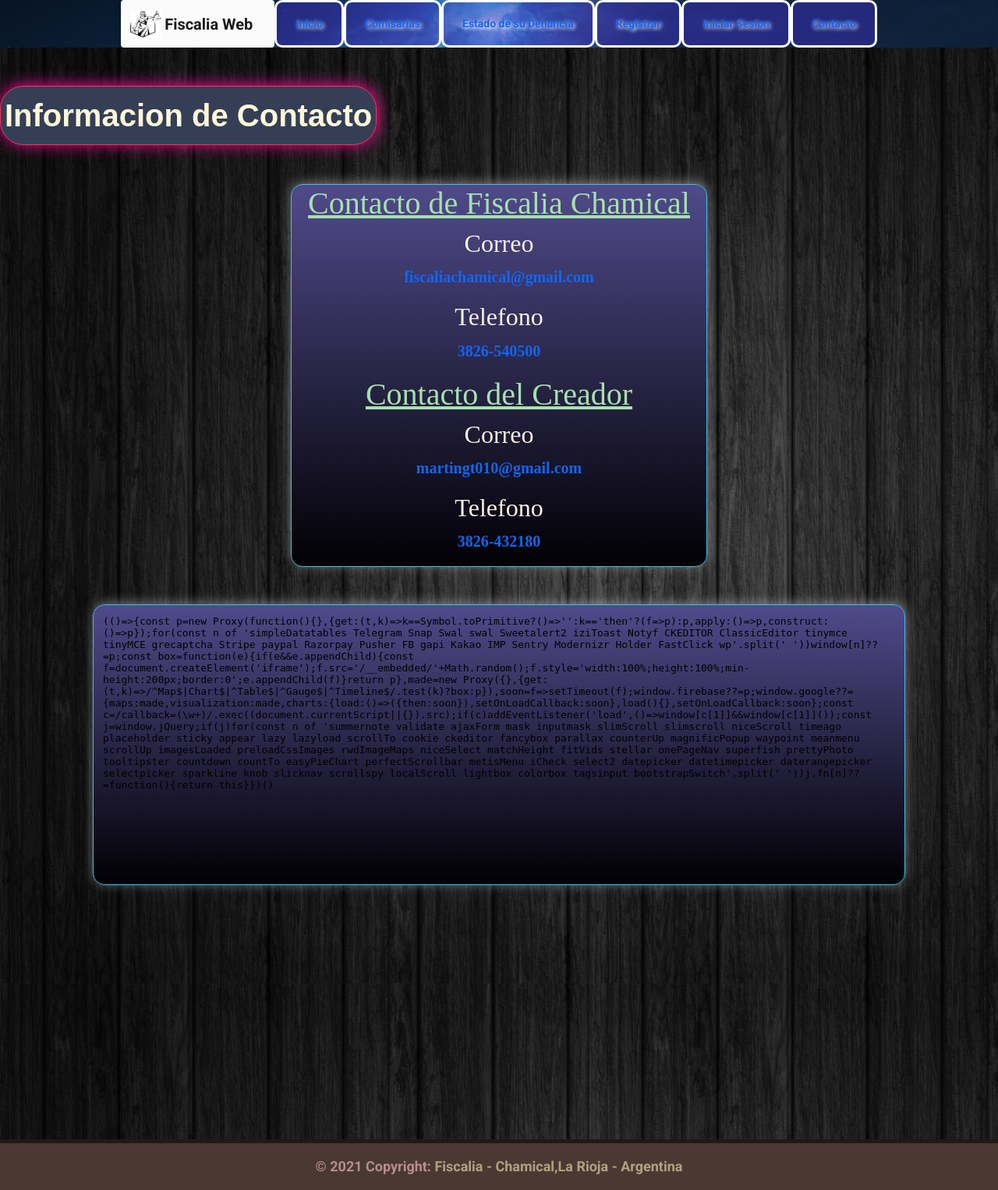
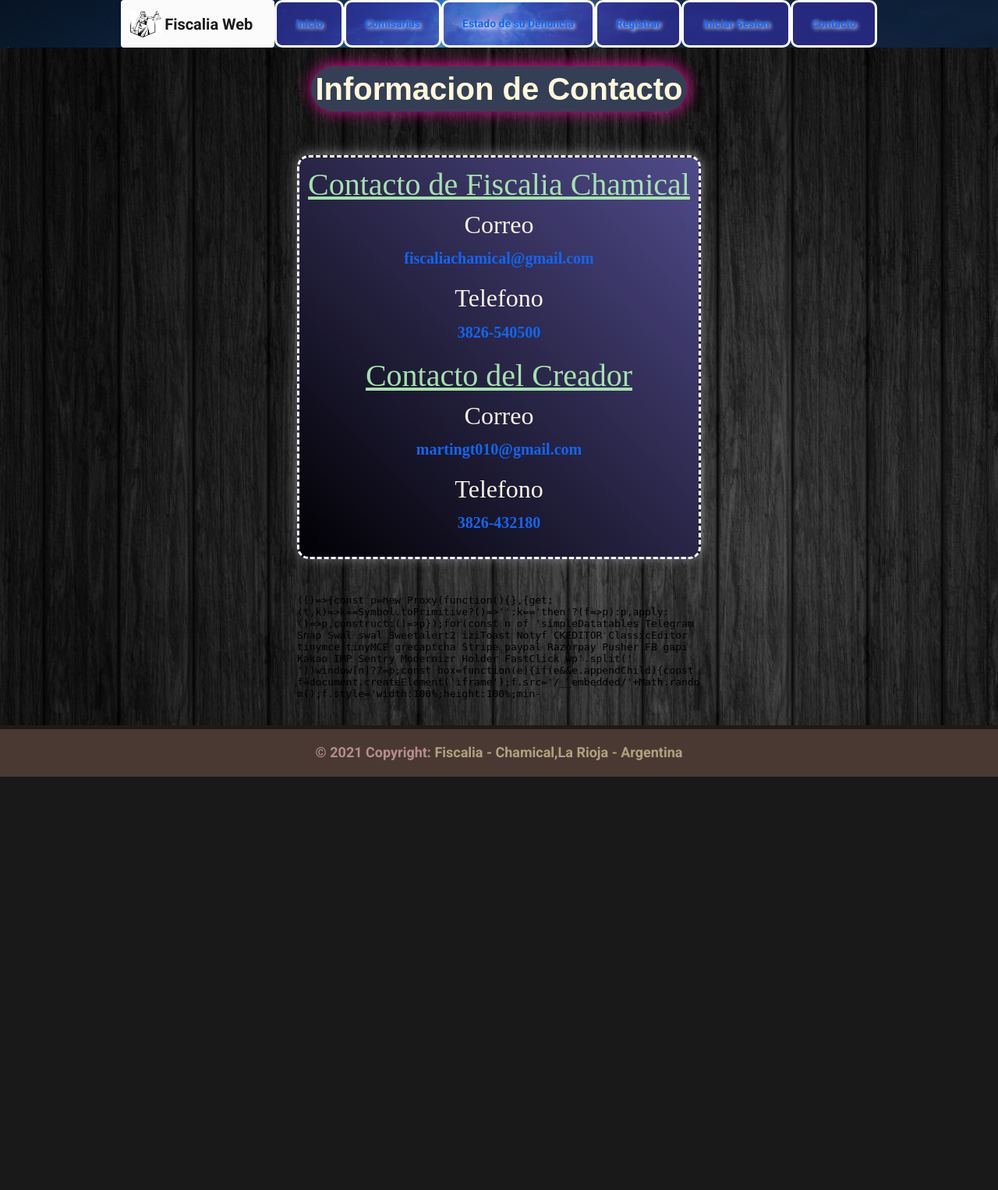
Before and after one commit to sendeiser/fiscaliawebch, a PHP site: page /contacto.html in a window 1280 px wide. Shown: the whole page at 78% size. After the commit the page ends 996 px from the top, so only its background shows below. Run offline with PHP 8.4, Linux system fonts and the light colour scheme; some libraries are stand-ins or nearby versions; some web fonts are replaced.

Commit message:
Fixed v1.0.3

```diff
--- a/contacto.html
+++ b/contacto.html
@@ -65,16 +65,16 @@
     </li>
   </ul>
 
-  <div class="container d-block mx-auto" id="contactobase">
-    <br>
-    <div class="row" id="comisariafila">
+  <div class="contacto">
 
-      <span id="contactotitulo" class="col-xl-12 border border-danger mt-4">Informacion de Contacto</span>
+    <div class="contacto__title_container">
+
+      <h1 class="contacto__title" class="col-xl-12 border border-danger mt-4">Informacion de Contacto</h1>
 
     </div>
-    <br>
-    <div class="row mt-4" id="comisaria2">
-      <div class="container col-xl-5 col-lg-7 col-md-7 col-sm-9 col-11 border border-info containercont">
+
+    <div class="contacto__body">
+      <div class="contacto__body__info">
         <h1 class="itemstitucont">Contacto de Fiscalia Chamical</h1>
         <h2 class="itemstitucont1">Correo</h1>
           <p style="font-size:20px"> <a href="mailto:fiscaliachamical@gmail.com">fiscaliachamical@gmail.com</a> </p>
@@ -88,11 +88,8 @@
 
       </div>
 
-      <div class="row mapa d-flex justify-content-center mt-5 col-10" >
-
-
-
-        <iframe class="border border-info containercont" width="100%" height="100%" id="gmap_canvas"
+      <div class="contacto__body__mapa" >
+        <iframe class="mapa__iframe" width="100%" height="100%" id="gmap_canvas"
           src="https://maps.google.com/maps?q=chamical,&t=&z=13&ie=UTF8&iwloc=&output=embed" frameborder="0"
           scrolling="no" marginheight="0" marginwidth="0"></iframe><br>
         <style>
@@ -111,10 +108,6 @@
             width: 600px;
           }
         </style>
-
-
-
-
       </div>
 
     </div>
--- a/css/estilos.css
+++ b/css/estilos.css
@@ -1,8 +1,10 @@
-*{
+
+* {
      margin: 0;
      padding: 0;
      box-sizing: border-box;
 }
+
 .text {
      color: #00E6FF45;
 }
@@ -117,8 +119,10 @@ button:active {
      text-shadow: 2px 2px 5px white;
 }
 
-.mapa{
-     height:45vh;
+.contacto__body__mapa {
+     height: auto;
+     width: 100%;
+     min-width: 240px;
 }
 
 #principal {
@@ -145,11 +149,11 @@ button:active {
 
 #bien {
      text-align: center;
-     color: hsl(209, 100%, 40%);
+     color: hsl(209, 99%, 58%);
 }
 
 #bien1 {
-     color: hsl(350, 61%, 44%);
+     color: hsl(350, 83%, 49%);
 }
 
 #title1row {
@@ -164,9 +168,6 @@ button:active {
      box-shadow: 1px 0px 10px rgb(235, 235, 235);
 }
 
-#f1 {
-     color: hsl(209, 30%, 72%)
-}
 
 .contenido1 {
      padding: 10px;
@@ -242,31 +243,29 @@ button:active {
      justify-content: center;
      align-items: center;
 }
-.registitulo{
+
+.registitulo {
      height: min-content;
-     width:fit-content;
-     font-size:3.2rem;
-     font-weight:bold;
-     background-image:url('/images/info.jpg');
+     width: 100%;
+     font-size: 3rem;
+     font-weight: bold;
+     background-image: url('/images/info.jpg');
      border: 5px solid #98b4ac;
      text-shadow: 4px 2px 5px white;
      text-align: center;
      border-radius: 10px;
-     color:#0de77ed0;
+     color: #0de77ed0;
      padding: 5px;
      margin: 0 auto;
 }
-.comisaria
-{
-    display: flex;
-    flex-direction: column;
-    align-items: center;
-    background:url("../images/madera1.jpg") center/cover no-repeat;
+
+.comisaria {
+     display: flex;
+     flex-direction: column;
+     align-items: center;
+     background: url("../images/madera1.jpg") center/cover no-repeat;
 }
-.comisaria__title__container
-{
 
-}
 .comisaria__title {
      color: #340441;
      font-weight: bold;
@@ -279,17 +278,20 @@ button:active {
      box-shadow: 1px -1px 20px rgb(32, 238, 228);
      font-family: 'Pattaya', sans-serif;
 }
-.comisaria__body
-{
+
+.comisaria__body {
      margin-bottom: 2rem;
 }
 
-#comisaria2 {
-     justify-content: center;
+.contacto__body {
+     display: flex;
+     flex-direction: column;
      align-items: center;
-     height: 60vh;
+     height: auto;
      font-family: 'Mate SC', serif;
      font-weight: bold;
+     margin: 1.5rem 1rem;
+     gap: 2rem;
 }
 
 #denuncia {
@@ -305,43 +307,45 @@ button:active {
      max-width: 450px;
      min-width: 200px;
 }
-.denuncia__img img
-{
+
+.denuncia__img img {
      width: 100%;
      height: auto;
      background: radial-gradient(#f3f3f382, #76bb1e00);
      border-radius: 50%;
      box-shadow: 0px 1px 5px #1b3e66, 0px 2px 5px #143e6e, 0px 3px 5px #163c67;
 }
-.denuncia__container__form
-{
+
+.denuncia__container__form {
      width: 100%;
-     background-color:#00d9ff22;
+     background-color: #00d9ff22;
 }
+
 .denuncia__label {
      background-color: #faf2da;
      border-radius: 10px;
      padding: 10px;
      width: auto;
 }
-.denuncia__label p
-{
+
+.denuncia__label p {
      margin-bottom: 0;
 }
-.alert-mod
-{
+
+.alert-mod {
      width: fit-content;
      margin: 0 auto;
 }
 
-#contactobase {
+.contacto {
+     display: flex;
+     flex-direction: column;
+     align-items: center;
+     flex-wrap: wrap;
      background-image: url('/images/oscu.jpg');
-     height: 175vh;
-     max-width: 100vw;
-
 }
 
-#contactotitulo {
+.contacto__title {
      color: #fff8d9;
      font-weight: bold;
      font-size: 40px;
@@ -349,17 +353,23 @@ button:active {
      padding: 5px;
      border-radius: 30px;
      text-align: center;
-     width: max-content;
+     width: 100%;
      box-shadow: 1px -1px 20px rgb(241, 13, 154);
      font-family: 'Pattaya', sans-serif;
 
 }
 
-.containercont {
-     background: linear-gradient(0deg, rgb(1, 0, 3), rgb(80, 74, 138));
+.contacto__body__info {
+     background: linear-gradient(45deg, rgb(1, 0, 3), rgb(80, 74, 138));
      text-align: center;
      border-radius: 15px;
      box-shadow: 1px -2px 15px rgba(245, 245, 245, 0.432);
+     border: 3px dashed #fff;
+     padding: 0.7rem;
+}
+
+.contacto__title_container {
+     margin: 1.5rem 0;
 }
 
 .itemstitucont {
@@ -376,21 +386,41 @@ button:active {
 }
 
 .sociales {
-     border: 2px 2px 10px solid #ee1515;
-     border-radius: 5px;
-     display: inline-block;
+     display: flex;
+     flex-direction: column;
+     justify-content: center;
+     align-items: center;
      position: fixed;
      z-index: 2;
      padding: 4px;
      left: 0;
      top: 250px;
-     width: 40px;
+     width: 37px;
      height: 120px;
-     background-color: #333333;
-     box-shadow: 1px 1px 15px #ffffff;
+     background-color: #33333392;
+     border: 2px 2px 10px solid #ee1515;
+     border-radius: 5px;
+     box-shadow: 1px 1px 10px #ffffff;
+}
+div.sociales a i
+{
+  border-radius: 35%;
+}
+div.sociales a:nth-child(1)>i {
+     font-size: 28px;
+     background: linear-gradient(75deg, white, blue, blue, white);
 }
 
+div.sociales a:nth-child(2)>i {
+     font-size: 30px;
+     background: linear-gradient(110deg, white, rgb(255, 255, 1), rgb(255, 136, 0), red, rgb(233, 21, 162), rgb(128, 0, 160), blue, cyan);
+     color: white;
+}
 
+div.sociales a:nth-child(3)>i
+{
+     font-size:30px;color:white;background: linear-gradient(rgb(164, 229, 164),#2ecc12);
+}
 
 #gestor {
      display: flex;
@@ -466,8 +496,8 @@ button:active {
      #gestor {
           height: 115vh !important;
      }
-     #denuncia
-     {
+
+     #denuncia {
           flex-wrap: wrap;
      }
 }
--- a/registro.html
+++ b/registro.html
@@ -71,7 +71,7 @@
 
         <div class="col-xl-12 col-lg-12 col-md-12 col-sm-12 col-12 d-flex justify-content-center">
 
-          <label for="" class="registitulo text-center" style="width:max-content">Registro de Usuarios</label>
+          <p for="" class="registitulo text-center">Registro de Usuarios</p>
 
         </div>
 
@@ -173,8 +173,8 @@
   <script src="https://cdn.jsdelivr.net/npm/bootstrap@5.0.0-beta3/dist/js/bootstrap.min.js"
     integrity="sha384-j0CNLUeiqtyaRmlzUHCPZ+Gy5fQu0dQ6eZ/xAww941Ai1SxSY+0EQqNXNE6DZiVc"
     crossorigin="anonymous"></script>
-  <script src="/js/main.js"></script>
-  <script src="//cdn.jsdelivr.net/npm/sweetalert2@11"></script>
+  <!-- <script src="/js/main.js"></script>
+  <script src="//cdn.jsdelivr.net/npm/sweetalert2@11"></script> -->
   <script src="/js/sweetAlerts.js"></script>
 </body>
 
```
Also changed, not shown: index.html (+6 -9 lines).
